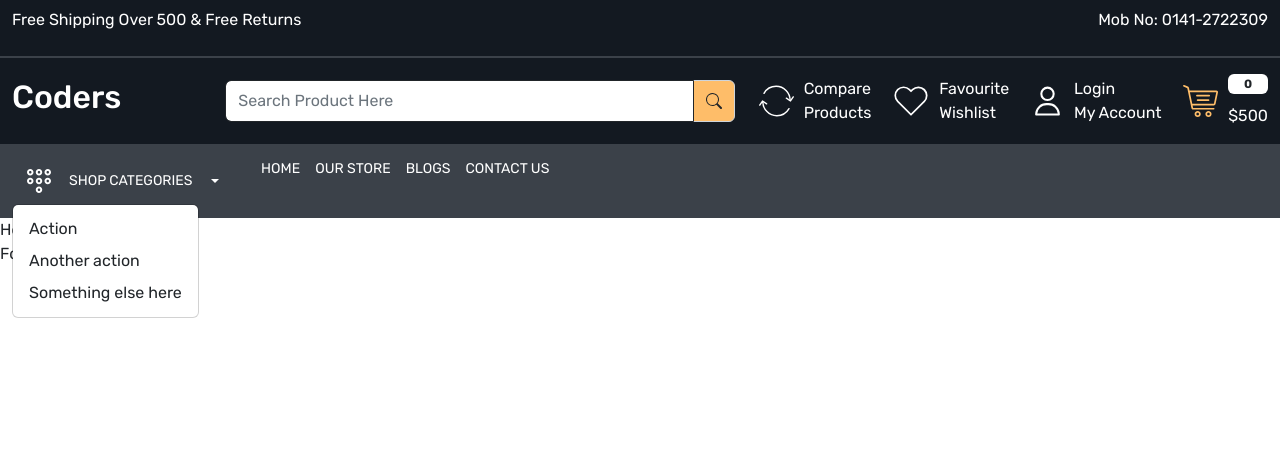
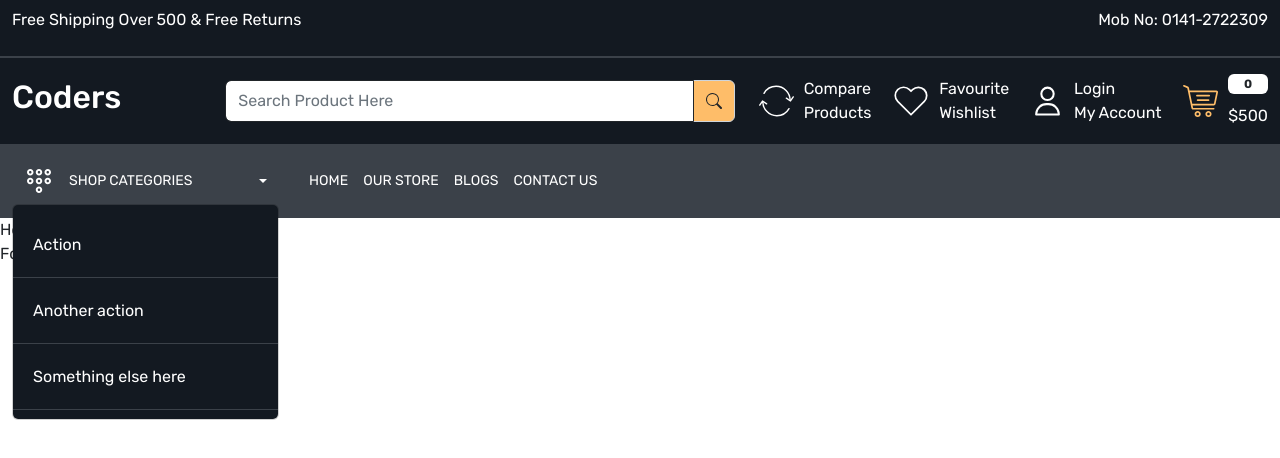
Before and after one commit to HemantWD/E-commerce, a React (Create React App) app: page / in a window 1280 px wide. Both pictures are taken after a click on the button "SHOP CATEGORIES". Shown: the top 458 px of the page. Built offline with nearby package versions, Linux system fonts and the light colour scheme.

Commit message:
Header section complete

```diff
--- a/src/App.css
+++ b/src/App.css
@@ -73,4 +73,18 @@ a {
   box-shadow: none;
 }
 
+.header-bottom .dropdown-menu{
+  background-color: var(--color-131921);
+  width: 100%;
+  transform: translate3d(0px,44px,0px)!important;
+}
+.header-bottom .dropdown-item{
+  padding: 20px;
+  margin-bottom: 1px;
+  border-bottom: 1px solid var(--color-3b4149);
+}
+.header-bottom .dropdown-item:hover{
+  background-color: transparent;
+  color: var(--color-febd69)!important;
+}
 /* Header Part Ends Here */
--- a/src/components/Header.js
+++ b/src/components/Header.js
@@ -70,17 +70,17 @@ export const Header = () => {
         <div className="container-xxl">
           <div className="row">
             <div className="col-12">
-              <div className="menu-bottom d-flex align-item-center gap-30">
+              <div className="menu-bottom d-flex align-items-center gap-30">
                 <div>
                   <div className="dropdown">
                     <button className="btn btn-secondary dropdown-toggle bg-transparent border-0 gap-15 d-flex align-items-center" type="button" data-bs-toggle="dropdown" aria-expanded="false">
                       <img src="images/menu.svg" alt="icon" />
-                      <span>Shop Categories</span>
+                      <span className='me-5 d-inline-block'>Shop Categories</span>
                     </button>
                     <ul className="dropdown-menu">
-                      <li><a className="dropdown-item" href="#">Action</a></li>
-                      <li><a className="dropdown-item" href="#">Another action</a></li>
-                      <li><a className="dropdown-item" href="#">Something else here</a></li>
+                      <li><Link className="dropdown-item text-white" to="#">Action</Link></li>
+                      <li><Link className="dropdown-item text-white" to="#">Another action</Link></li>
+                      <li><Link className="dropdown-item text-white" to="#">Something else here</Link></li>
                     </ul>
                   </div>
                 </div>
```
